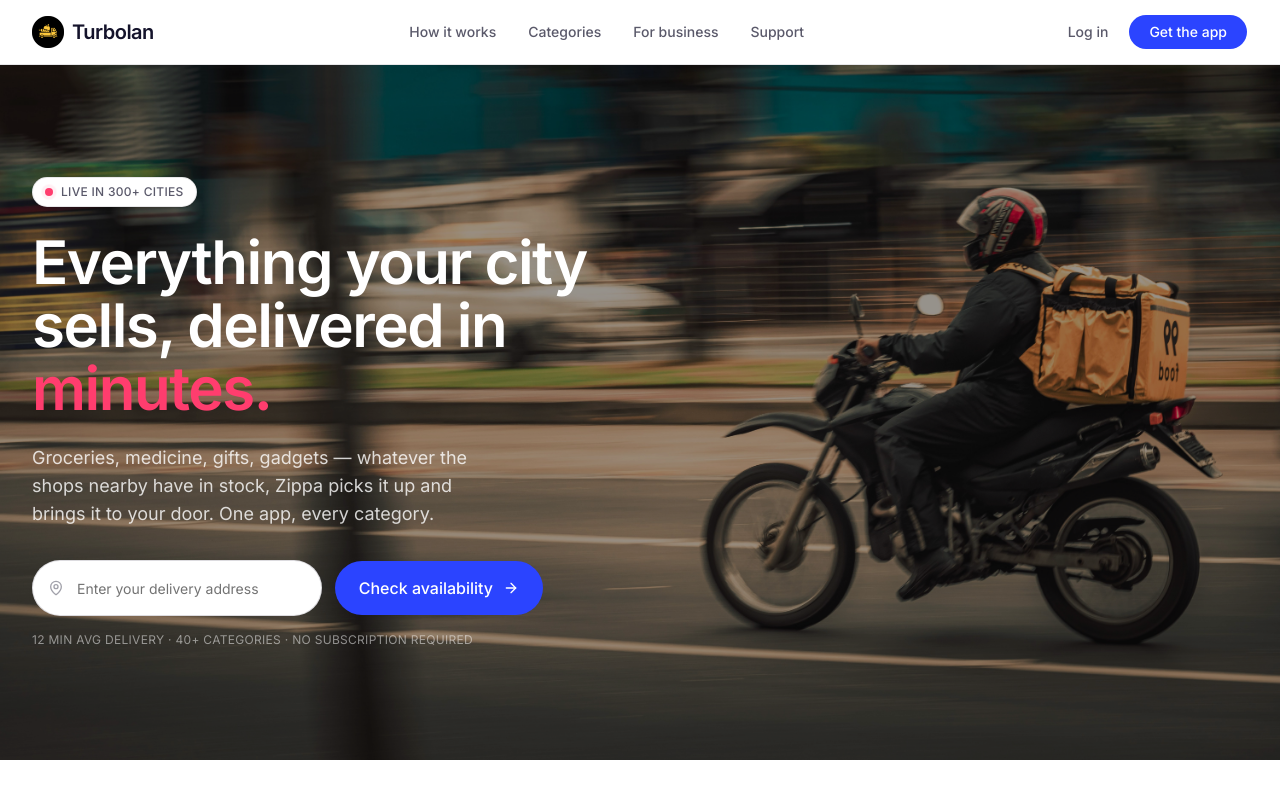
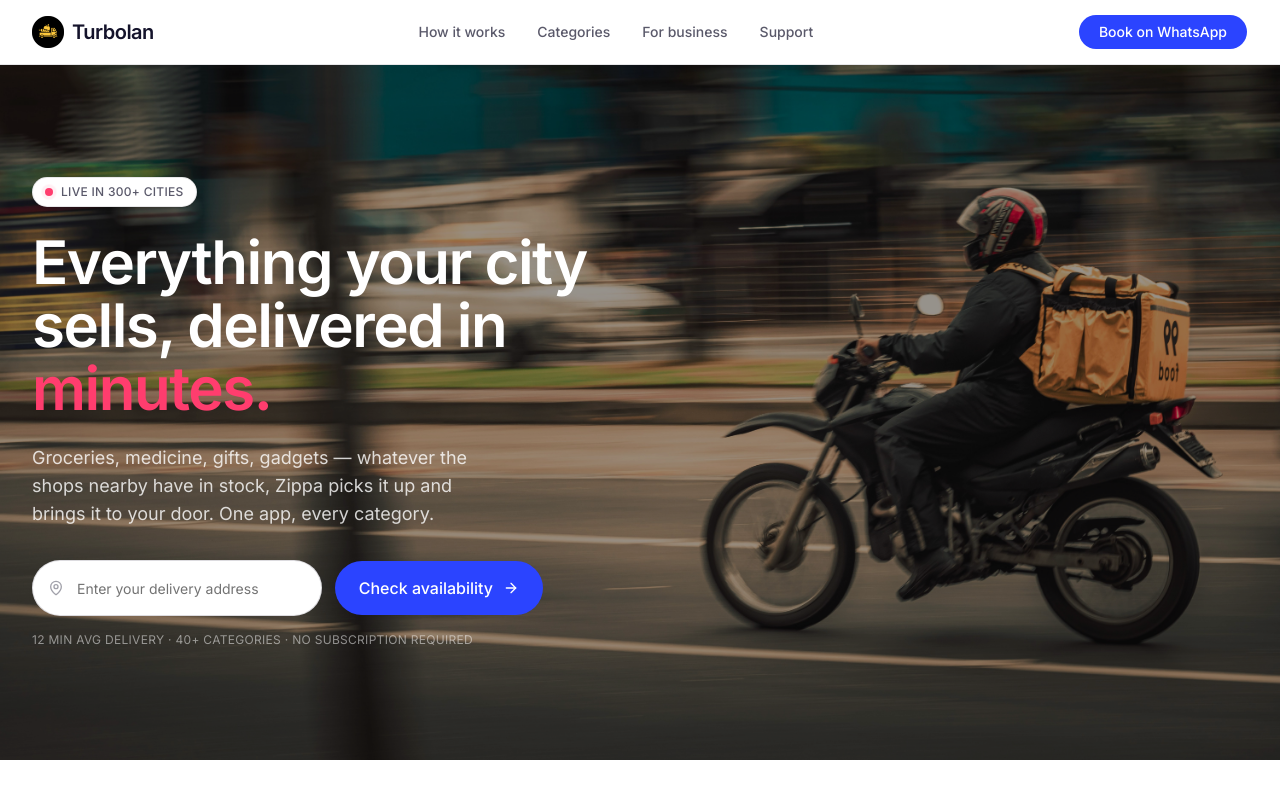
Before and after one commit to junayed-code/turbolan, a Next.js app: page / in a window 1280 px wide. Shown: the top 800 px of the page. Built offline with nearby package versions, Linux system fonts and the light colour scheme.

Commit message:
feat: add the book on whatsapp button on navbar

```diff
--- a/components/navbar.tsx
+++ b/components/navbar.tsx
@@ -43,14 +43,14 @@ export function SiteNavbar() {
         </nav>
 
         <div className="hidden items-center gap-3 lg:flex">
-          <Link
-            href="#login"
-            className="rounded-md px-2 py-1 text-sm font-medium text-ink/70 transition-colors hover:text-ink focus-visible:outline-none focus-visible:ring-2 focus-visible:ring-electric focus-visible:ring-offset-2"
-          >
-            Log in
-          </Link>
           <Button className="rounded-full bg-electric px-5 text-white hover:bg-electric-dark">
-            <Link href="#get-app">Get the app</Link>
+            <Link
+              href="https://wa.me/96566730742?text=Hi!%20I%27d%20like%20to%20book%20a%20delivery."
+              target="_blank"
+              rel="noopener"
+            >
+              Book on WhatsApp
+            </Link>
           </Button>
         </div>
 
```
